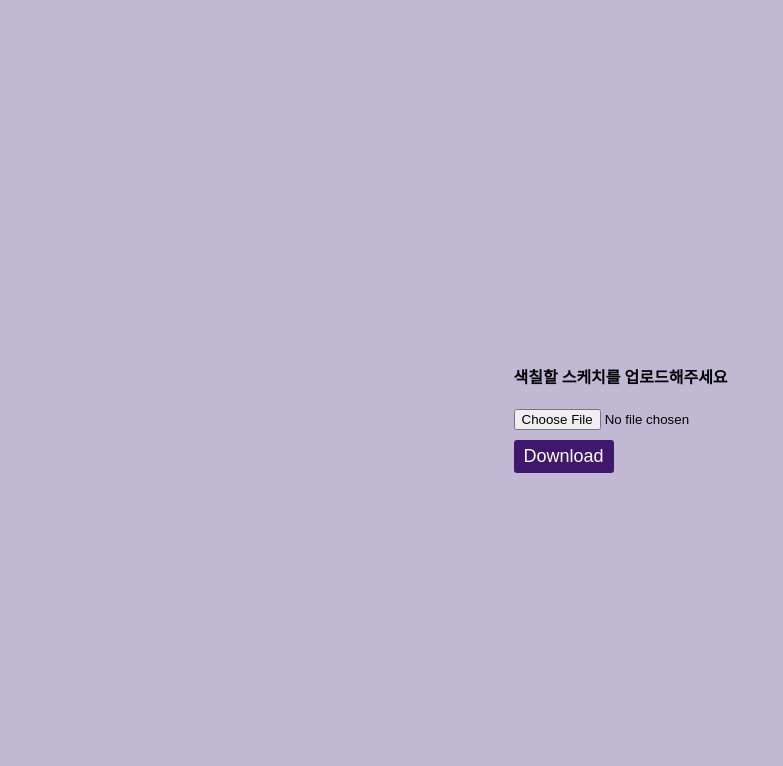
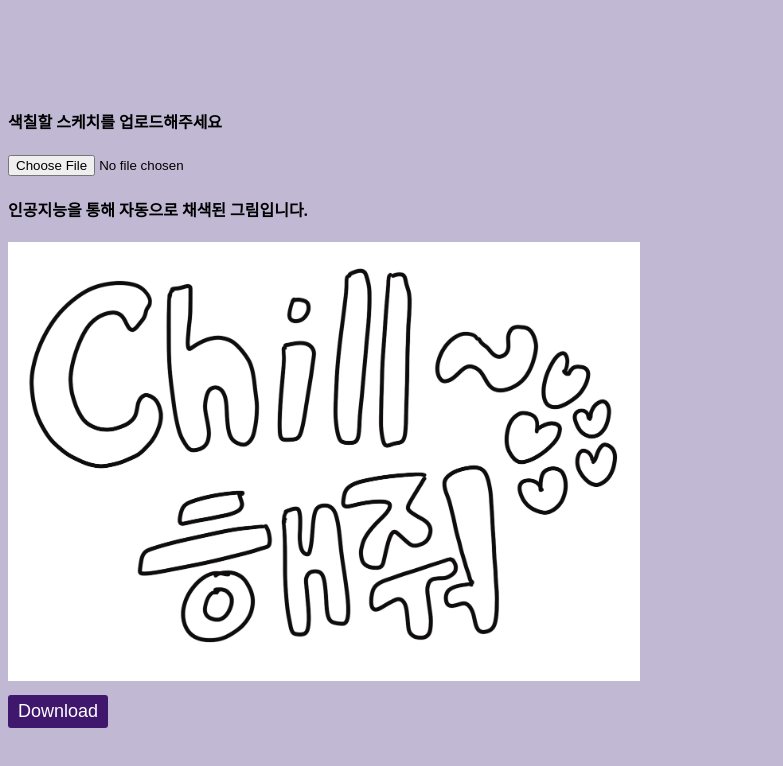
Before and after one commit to 2022POL/Chill_Web, a React (Create React App) app: page /ai in a window 1280 px wide. Shown: the top 766 px of the page, without its empty margins (0-783 px from the left). Built offline with nearby package versions, Linux system fonts and the light colour scheme.

Commit message:
완성된 그림 올라가는 거 살짝 수정, ai 완성 그림 수정해야 함

```diff
--- a/src/App.css
+++ b/src/App.css
@@ -19,6 +19,15 @@ main {
   height: 150px;
 }
 
+.c_completed{
+  width: 50%;
+  height: 50%;
+}
+
+.ai_completed {
+  width: 50%;
+  height: 50%;
+}
 
 /*
 main{
--- a/src/App.js
+++ b/src/App.js
@@ -4,6 +4,7 @@ import Home from './Pages/Home';
 import Ai from './Pages/Ai';
 import Coloring from './Pages/Coloring';
 import ColorPallet from './Pages/ColorPallet';
+import Pallet_complete from './Pages/Pallet_complete';
 
 
 import { BrowserRouter, Route, Routes } from "react-router-dom";
@@ -19,6 +20,8 @@ function App() {
                 <Route path="/ai" element={<Ai />} />
                 <Route path="/coloring" element={<Coloring />} />
                 <Route path="/colorPallet" element={<ColorPallet />} />
+                <Route path="/Pallet_complete" element={<Pallet_complete />} />
+
               </Routes>
             </div>
         </BrowserRouter>
--- /dev/null
+++ b/src/Components/upload_ment.js
@@ -0,0 +1,9 @@
+const upload = () => {
+    return (
+        <upload>
+            <h4>색칠할 스케치를 업로드해주세요</h4>
+        </upload>
+    )
+}
+
+export default upload
--- a/src/Pages/Ai.js
+++ b/src/Pages/Ai.js
@@ -2,15 +2,17 @@ import styled from "styled-components";
 import React from "react";
 
 import MyButton from './../Components/button';
-
 import Image from "./../Components/Image";
+import Upload_ment from "./../Components/upload_ment";
 
 const Ai = () => {
 
     return (
         <Wrapper>
-            <h4>색칠할 스케치를 업로드해주세요</h4>
+            <Upload_ment></Upload_ment>
             <Image/>
+            <h4>인공지능을 통해 자동으로 채색된 그림입니다.</h4>
+            <img className="ai_completed" src={require("./../img/chill.png")}/>
             <MyButton
                 text={'Download'}
             />
--- a/src/Pages/ColorPallet.js
+++ b/src/Pages/ColorPallet.js
@@ -16,7 +16,7 @@ const ColorPallet = () => {
             <Image/>
             <Link to = {"/coloring"}>
                 <MyButton
-                    text={"START"}
+                    text={"CHOOSE_SKETCH"}
                 />
             </Link>
         </Wrapper>
--- a/src/Pages/Coloring.js
+++ b/src/Pages/Coloring.js
@@ -2,19 +2,21 @@ import React from "react";
 import styled from "styled-components";
 import MyButton from './../Components/button';
 import Image from "./../Components/Image";
+import Upload_ment from "./../Components/upload_ment";
+import { Link } from "react-router-dom";
 
 const Coloring = () => {
 
     return (
         <Wrapper>
-            <h4>색칠할 스케치를 업로드해주세요</h4>
+            <Upload_ment></Upload_ment>
             <Image/>
-            <MyButton
-                text={'START'}
-            />
-            <MyButton
-                text={'Download'}
-            />
+            <Link to = {"/Pallet_complete"}>
+                <MyButton
+                    text={"START"}
+                />
+            </Link>
+
 
         </Wrapper>
     );
--- /dev/null
+++ b/src/Pages/Pallet_complete.js
@@ -0,0 +1,26 @@
+import React from "react";
+import styled from "styled-components";
+import MyButton from './../Components/button';
+import Image from "./../Components/Image";
+
+const Coloring = () => {
+
+    return (
+        <Wrapper>
+            <img className="c_completed" src={require("./../img/chill_result.png")}/>
+
+            <MyButton
+                text={'Download'}
+            />
+
+        </Wrapper>
+    );
+};
+
+export default Coloring;
+
+const Wrapper = styled.div`
+& > button {
+    margin-top: 10px;
+}
+`
```
Also changed, not shown: 1 other file (tests, documents, lock files or other folders).
